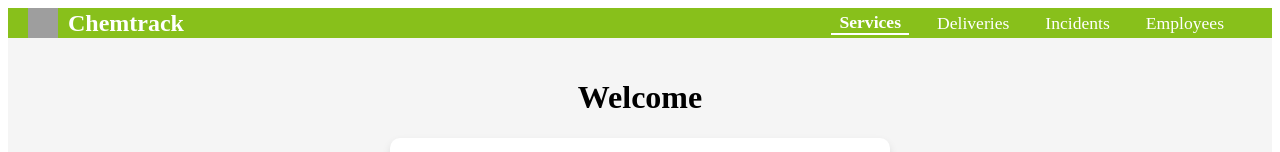
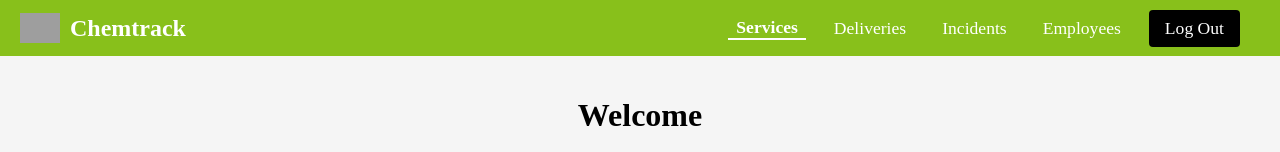
Before and after one commit to Chemtrack-Grupo4/chemtrack-webapp, an Angular app: page /services in a window 1280 px wide. Shown: the top 152 px of the page. Built offline with nearby package versions, Linux system fonts and the light colour scheme; no server answers; grey boxes are pictures that could not be loaded.

Commit message:
feat(shared): Update toolbar

```diff
--- a/src/app/Management/services/services.component.ts
+++ b/src/app/Management/services/services.component.ts
@@ -5,6 +5,8 @@ import {BaseService} from '../../shared/services/base.service';
 import {MatCard} from '@angular/material/card';
 import {MatIcon} from '@angular/material/icon';
 import {NgClass, NgForOf, NgIf} from '@angular/common';
+import {MatIconButton} from '@angular/material/button';
+import {MatInput} from '@angular/material/input';
 
 @Component({
   selector: 'app-services',
@@ -15,7 +17,9 @@ import {NgClass, NgForOf, NgIf} from '@angular/common';
     MatIcon,
     NgClass,
     NgForOf,
-    NgIf
+    NgIf,
+    MatIconButton,
+    MatInput
   ],
   styleUrl: './services.component.css'
 })
--- a/src/app/shared/components/toolbar/toolbar.component.css
+++ b/src/app/shared/components/toolbar/toolbar.component.css
@@ -2,6 +2,7 @@
 
 .toolbar {
   width: 100%;
+  height: 56px;
   background-color: #88C01B; /* Color naranja */
   color: white;
   padding: 0 20px;
@@ -16,8 +17,9 @@
 }
 
 .app-logo {
-  width: 30px;            /* Tamaño del logo */
-  height: 30px;           /* Tamaño del logo */
+  width: 40px;            /* Tamaño del logo */
+  /*height: 30px;            Tamaño del logo */
+  height: auto;
   margin-right: 10px;     /* Espacio entre el logo y el texto */
 }
 
@@ -30,6 +32,17 @@ nav a {
   text-decoration: none;
   font-size: 1.1em;
   margin-right: 20px;
+}
+
+.log-out {
+  background-color: #000;
+  padding: 8px 16px;
+  border-radius: 4px;
+  transition: background-color 0.3s ease;
+}
+
+.log-out:hover {
+  background-color: #333;
 }
 
 .active-link {
--- a/src/app/shared/components/toolbar/toolbar.component.html
+++ b/src/app/shared/components/toolbar/toolbar.component.html
@@ -10,5 +10,6 @@
     <a mat-button routerLink="/deliveries" routerLinkActive="active-link">Deliveries</a>
     <a mat-button routerLink="/incidents" routerLinkActive="active-link">Incidents</a>
     <a mat-button routerLink="/employees" routerLinkActive="active-link">Employees</a>
+    <a mat-button class="log-out" routerLinkActive="active-link">Log Out</a>
   </nav>
 </mat-toolbar>
--- a/src/styles.css
+++ b/src/styles.css
@@ -10,6 +10,7 @@
 html, body {
   height: 100%;
   overflow: hidden;
+  margin: 0;
 }
 
 /* Global styles for search bar */
```
